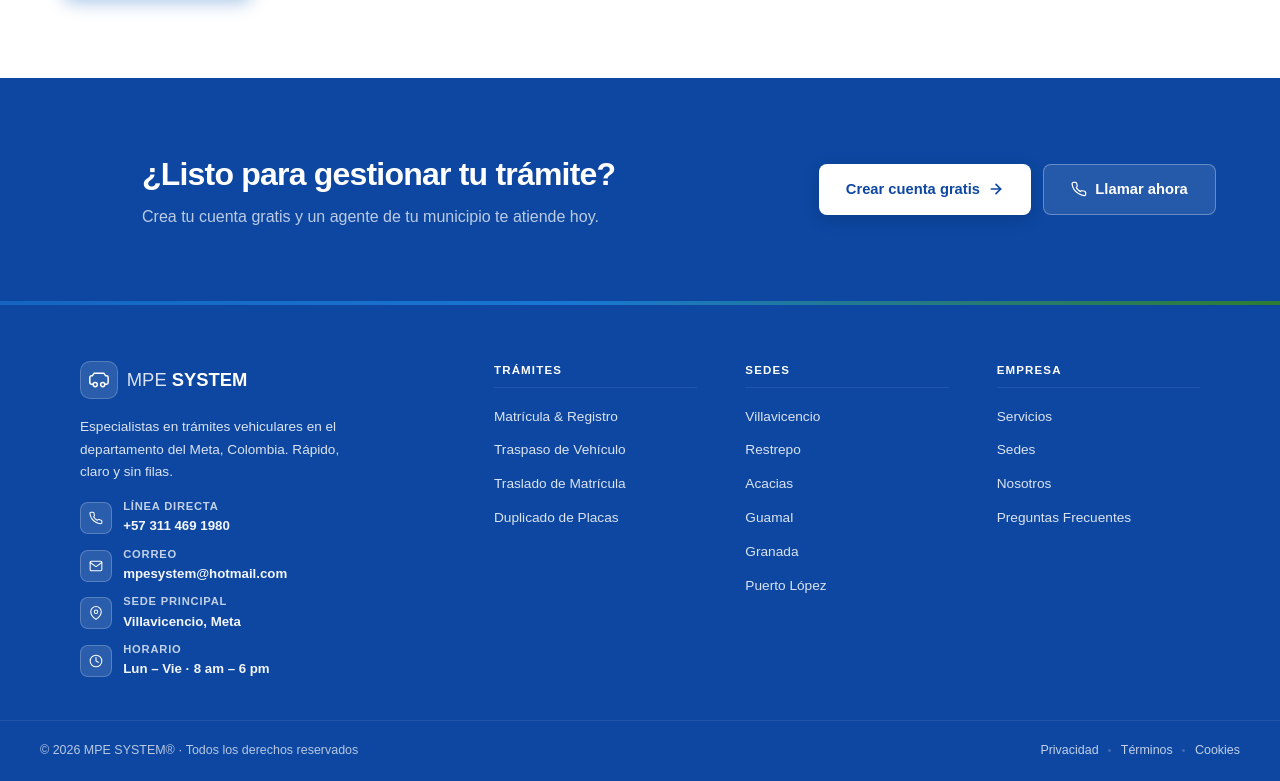
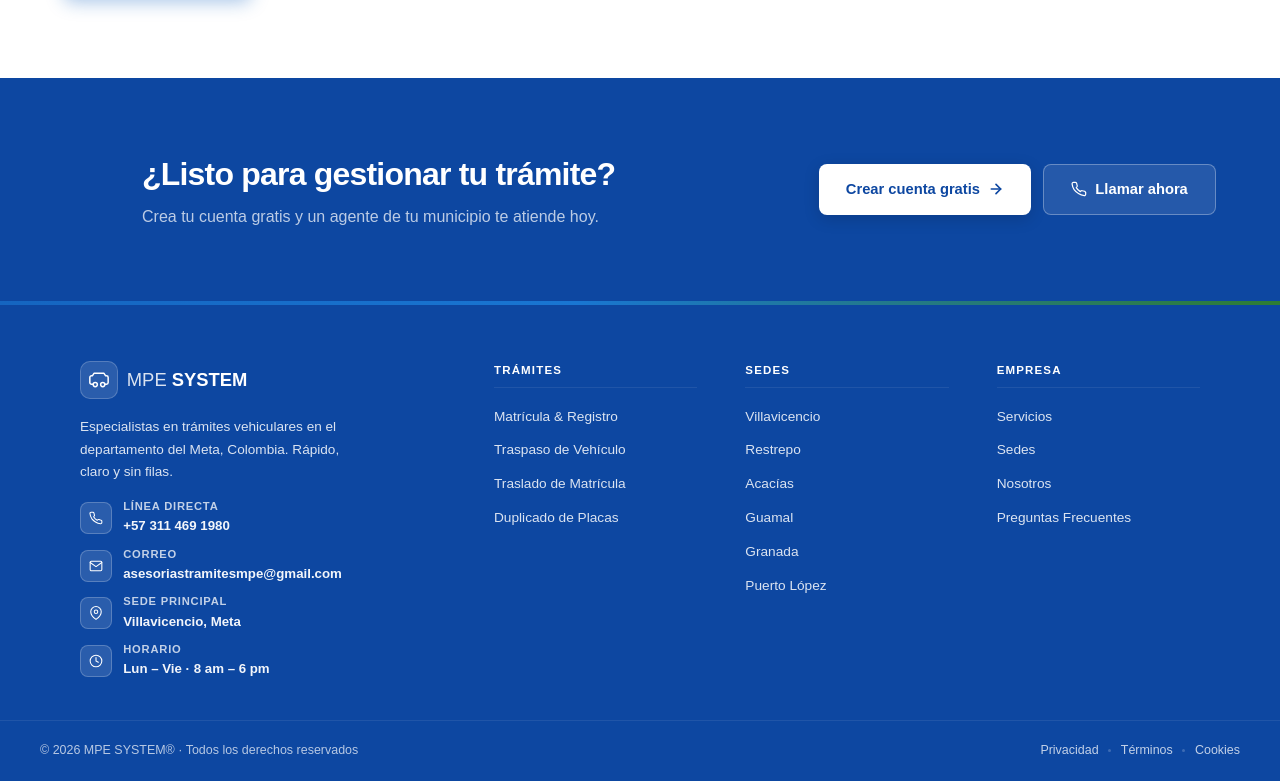
Before and after one commit to Andres0606/Proyecto-GBD-MPETrackSystem, a Next.js app in the folder Frontend/: page /Inicio in a window 1280 px wide. Shown: the part 2521-3302 px from the top of the page. Built offline with nearby package versions, Linux system fonts and the light colour scheme.

Commit message:
arreglo footer

```diff
--- a/Frontend/app/Inicio/Footer.tsx
+++ b/Frontend/app/Inicio/Footer.tsx
@@ -31,54 +31,26 @@ const ClockIcon = () => (
     <circle cx="12" cy="12" r="10" /><polyline points="12 6 12 12 16 14" />
   </svg>
 );
-const WhatsappIcon = () => (
-  <svg viewBox="0 0 24 24" fill="currentColor">
-    <path d="M17.472 14.382c-.297-.149-1.758-.867-2.03-.967-.273-.099-.471-.148-.67.15-.197.297-.767.966-.94 1.164-.173.199-.347.223-.644.075-.297-.15-1.255-.463-2.39-1.475-.883-.788-1.48-1.761-1.653-2.059-.173-.297-.018-.458.13-.606.134-.133.298-.347.446-.52.149-.174.198-.298.298-.497.099-.198.05-.371-.025-.52-.075-.149-.669-1.612-.916-2.207-.242-.579-.487-.5-.669-.51-.173-.008-.371-.01-.57-.01-.198 0-.52.074-.792.372-.272.297-1.04 1.016-1.04 2.479 0 1.462 1.065 2.875 1.213 3.074.149.198 2.096 3.2 5.077 4.487.709.306 1.262.489 1.694.625.712.227 1.36.195 1.871.118.571-.085 1.758-.719 2.006-1.413.248-.694.248-1.289.173-1.413-.074-.124-.272-.198-.57-.347z" />
-    <path d="M12 0C5.373 0 0 5.373 0 12c0 2.136.558 4.136 1.535 5.874L.057 23.215a.5.5 0 0 0 .63.63l5.34-1.478A11.95 11.95 0 0 0 12 24c6.627 0 12-5.373 12-12S18.627 0 12 0zm0 22c-1.95 0-3.77-.525-5.33-1.44l-.38-.226-3.938 1.09 1.09-3.938-.226-.38A9.96 9.96 0 0 1 2 12C2 6.477 6.477 2 12 2s10 4.477 10 10-4.477 10-10 10z" />
-  </svg>
-);
-const InstagramIcon = () => (
-  <svg viewBox="0 0 24 24" fill="none" stroke="currentColor" strokeWidth="1.8" strokeLinecap="round" strokeLinejoin="round">
-    <rect x="2" y="2" width="20" height="20" rx="5" ry="5" />
-    <path d="M16 11.37A4 4 0 1 1 12.63 8 4 4 0 0 1 16 11.37z" />
-    <line x1="17.5" y1="6.5" x2="17.51" y2="6.5" />
-  </svg>
-);
-const FacebookIcon = () => (
-  <svg viewBox="0 0 24 24" fill="none" stroke="currentColor" strokeWidth="1.8" strokeLinecap="round" strokeLinejoin="round">
-    <path d="M18 2h-3a5 5 0 0 0-5 5v3H7v4h3v8h4v-8h3l1-4h-4V7a1 1 0 0 1 1-1h3z" />
-  </svg>
-);
-const ShieldIcon = () => (
-  <svg viewBox="0 0 24 24" fill="none" stroke="currentColor" strokeWidth="1.8" strokeLinecap="round" strokeLinejoin="round">
-    <path d="M12 22s8-4 8-10V5l-8-3-8 3v7c0 6 8 10 8 10z" />
-  </svg>
-);
-const CheckIcon = () => (
-  <svg viewBox="0 0 24 24" fill="none" stroke="currentColor" strokeWidth="2.5" strokeLinecap="round" strokeLinejoin="round">
-    <polyline points="20 6 9 17 4 12" />
-  </svg>
-);
 
 const NAV_COLS = [
   {
     title: 'Trámites',
     links: [
-      { label: 'Matrícula & Registro', href: '/servicios#matricula' },
-      { label: 'Traspaso de Vehículo', href: '/servicios#traspaso' },
-      { label: 'Traslado de Matrícula', href: '/servicios#traslado' },
-      { label: 'Duplicado de Placas', href: '/servicios#duplicado' },
+      { label: 'Matrícula & Registro', href: '/Servicios#matricula' },
+      { label: 'Traspaso de Vehículo', href: '/Servicios#traspaso' },
+      { label: 'Traslado de Matrícula', href: '/Servicios#traslado' },
+      { label: 'Duplicado de Placas', href: '/Servicios#duplicado-placas' },
     ],
   },
   {
     title: 'Sedes',
     links: [
-      { label: 'Villavicencio', href: '/sedes#villavicencio' },
-      { label: 'Restrepo', href: '/sedes#restrepo' },
-      { label: 'Acacias', href: '/sedes#acacias' },
-      { label: 'Guamal', href: '/sedes#guamal' },
-      { label: 'Granada', href: '/sedes#granada' },
-      { label: 'Puerto López', href: '/sedes#lopez' },
+      { label: 'Villavicencio', href: '/Sedes#villavicencio' },
+      { label: 'Restrepo', href: '/Sedes#restrepo' },
+      { label: 'Acacías', href: '/Sedes#acacias' },
+      { label: 'Guamal', href: '/Sedes#guamal' },
+      { label: 'Granada', href: '/Sedes#granada' },
+      { label: 'Puerto López', href: '/Sedes#lopez' },
     ],
   },
   {
@@ -91,8 +63,6 @@ const NAV_COLS = [
     ],
   },
 ];
-
-
 
 export default function Footer() {
   const year = new Date().getFullYear();
@@ -126,7 +96,7 @@ export default function Footer() {
               <span className={styles.contactIco}><MailIcon /></span>
               <div>
                 <span className={styles.contactLabel}>Correo</span>
-                <span className={styles.contactVal}>mpesystem@hotmail.com</span>
+                <span className={styles.contactVal}>asesoriastramitesmpe@gmail.com</span>
               </div>
             </li>
             <li>
--- a/Frontend/app/Sedes/page.tsx
+++ b/Frontend/app/Sedes/page.tsx
@@ -33,12 +33,6 @@ const MailIcon = () => (
     <polyline points="22,6 12,13 2,6"/>
   </svg>
 );
-const WhatsappIcon = () => (
-  <svg viewBox="0 0 24 24" fill="currentColor">
-    <path d="M17.472 14.382c-.297-.149-1.758-.867-2.03-.967-.273-.099-.471-.148-.67.15-.197.297-.767.966-.94 1.164-.173.199-.347.223-.644.075-.297-.15-1.255-.463-2.39-1.475-.883-.788-1.48-1.761-1.653-2.059-.173-.297-.018-.458.13-.606.134-.133.298-.347.446-.52.149-.174.198-.298.298-.497.099-.198.05-.371-.025-.52-.075-.149-.669-1.612-.916-2.207-.242-.579-.487-.5-.669-.51-.173-.008-.371-.01-.57-.01-.198 0-.52.074-.792.372-.272.297-1.04 1.016-1.04 2.479 0 1.462 1.065 2.875 1.213 3.074.149.198 2.096 3.2 5.077 4.487.709.306 1.262.489 1.694.625.712.227 1.36.195 1.871.118.571-.085 1.758-.719 2.006-1.413.248-.694.248-1.289.173-1.413-.074-.124-.272-.198-.57-.347z"/>
-    <path d="M12 0C5.373 0 0 5.373 0 12c0 2.136.558 4.136 1.535 5.874L.057 23.215a.5.5 0 0 0 .63.63l5.34-1.478A11.95 11.95 0 0 0 12 24c6.627 0 12-5.373 12-12S18.627 0 12 0zm0 22c-1.95 0-3.77-.525-5.33-1.44l-.38-.226-3.938 1.09 1.09-3.938-.226-.38A9.96 9.96 0 0 1 2 12C2 6.477 6.477 2 12 2s10 4.477 10 10-4.477 10-10 10z"/>
-  </svg>
-);
 const StarIcon = () => (
   <svg viewBox="0 0 24 24" fill="currentColor">
     <polygon points="12 2 15.09 8.26 22 9.27 17 14.14 18.18 21.02 12 17.77 5.82 21.02 7 14.14 2 9.27 8.91 8.26 12 2"/>
@@ -70,7 +64,7 @@ const SEDES = [
     short: 'Sede central con atención presencial. Todos los trámites vehiculares disponibles en un solo lugar.',
     direccion: 'Calle 3C #29-21 Barrio Coralina',
     telefono: '+57 311 469 1980',
-    correo: 'transmeta@hotmail.com',
+    correo: 'asesoriastramitesmpe@gmail.com',
     horario: 'Lun – Vie · 8:00 am – 6:00 pm · Sáb 8:00 am – 1:00 pm',
     mapsUrl: 'https://maps.app.goo.gl/miNucAYGVjiu7AqT6',
     servicios: [
@@ -85,10 +79,10 @@ const SEDES = [
     tipo: 'cobertura',
     tag: 'Zona de Cobertura',
     color: 'verde',
-    short: 'Gestión asistida para trámites que deben realizarse en Restrepo. Un agente te orienta, revisa tus documentos y coordina el trámite para reducir desplazamientos innecesarios.',
-    direccion: null,
+    short: 'Gestión asistida para trámites que deben realizarse en Restrepo. Un agente te orienta, revisa tus documentos y coordina el trámite.',
+    direccion: 'Restrepo, Meta (Atención Digital/Remota)',
     telefono: '+57 311 469 1980',
-    correo: 'transmeta@hotmail.com',
+    correo: 'asesoriastramitesmpe@gmail.com',
     horario: 'Lun – Vie · 8:00 am – 5:00 pm',
     mapsUrl: 'https://maps.google.com/?q=Restrepo+Meta+Colombia',
     servicios: [
@@ -100,20 +94,21 @@ const SEDES = [
   },
   {
     id: 'acacias',
-    nombre: 'Acacias',
+    nombre: 'Acacías',
     tipo: 'cobertura',
     tag: 'Zona de Cobertura',
     color: 'verde',
-    short: 'Gestión asistida para trámites que deben realizarse en Acacías. Un agente te orienta, revisa tus documentos y coordina el proceso.',    direccion: null,
+    short: 'Gestión asistida para trámites que deben realizarse en Acacías. Un agente te orienta y coordina el proceso.',
+    direccion: 'Acacías, Meta (Atención Digital/Remota)',
     telefono: '+57 311 469 1980',
-    correo: 'transmeta@hotmail.com',
+    correo: 'asesoriastramitesmpe@gmail.com',
     horario: 'Lun – Vie · 8:00 am – 5:00 pm',
     mapsUrl: 'https://maps.google.com/?q=Acacias+Meta+Colombia',
     servicios: [
       'Acompañamiento personalizado',
       'Revisión previa de documentos',
       'Coordinación de firmas o huellas cuando aplique',
-      'Gestión del trámite en Acacias',
+      'Gestión del trámite en Acacías',
     ],
   },
   {
@@ -122,9 +117,10 @@ const SEDES = [
     tipo: 'cobertura',
     tag: 'Zona de Cobertura',
     color: 'verde',
-    short: 'Acompañamiento para trámites que deben gestionarse en Guamal. Revisamos tus documentos y te guiamos en cada paso.',    direccion: null,
+    short: 'Acompañamiento para trámites que deben gestionarse en Guamal. Revisamos tus documentos y te guiamos en cada paso.',
+    direccion: 'Guamal, Meta (Atención Digital/Remota)',
     telefono: '+57 311 469 1980',
-    correo: 'transmeta@hotmail.com',
+    correo: 'asesoriastramitesmpe@gmail.com',
     horario: 'Lun – Vie · 8:00 am – 5:00 pm',
     mapsUrl: 'https://maps.google.com/?q=Guamal+Meta+Colombia',
     servicios: [
@@ -140,9 +136,10 @@ const SEDES = [
     tipo: 'cobertura',
     tag: 'Zona de Cobertura',
     color: 'verde',
-    short: 'Gestión asistida para trámites que deben realizarse en Granada. Un agente coordina el proceso y evita desplazamientos innecesarios.',    direccion: null,
+    short: 'Gestión asistida para trámites que deben realizarse en Granada. Un agente coordina el proceso para ti.',
+    direccion: 'Granada, Meta (Atención Digital/Remota)',
     telefono: '+57 311 469 1980',
-    correo: 'transmeta@hotmail.com',
+    correo: 'asesoriastramitesmpe@gmail.com',
     horario: 'Lun – Vie · 8:00 am – 5:00 pm',
     mapsUrl: 'https://maps.google.com/?q=Granada+Meta+Colombia',
     servicios: [
@@ -158,9 +155,10 @@ const SEDES = [
     tipo: 'cobertura',
     tag: 'Zona de Cobertura',
     color: 'verde',
-    short: 'Acompañamiento para trámites que deben gestionarse en Puerto López. Un agente te orienta durante todo el proceso.',    direccion: null,
+    short: 'Acompañamiento para trámites que deben gestionarse en Puerto López. Un agente te orienta durante todo el proceso.',
+    direccion: 'Puerto López, Meta (Atención Digital/Remota)',
     telefono: '+57 311 469 1980',
-    correo: 'transmeta@hotmail.com',
+    correo: 'asesoriastramitesmpe@gmail.com',
     horario: 'Lun – Vie · 8:00 am – 5:00 pm',
     mapsUrl: 'https://maps.google.com/?q=Puerto+Lopez+Meta+Colombia',
     servicios: [
@@ -253,7 +251,6 @@ export default function SedesPage() {
                 <h2 className={styles.panelName}>{sede.nombre}</h2>
                 <p className={styles.panelDesc}>{sede.short}</p>
               </div>
-
             </div>
 
             {/* Aviso cobertura remota */}
@@ -273,15 +270,13 @@ export default function SedesPage() {
               <div className={styles.panelLeft}>
                 <h4 className={styles.blockTitle}>Información de contacto</h4>
                 <ul className={styles.infoList}>
-                  {sede.direccion && (
                   <li>
                     <span className={`${styles.infoIco} ${styles[`ico_${sede.color}`]}`}><MapPinIcon /></span>
                     <div>
-                        <span className={styles.infoLabel}>Dirección</span>
+                      <span className={styles.infoLabel}>Ubicación</span>
                       <span className={styles.infoVal}>{sede.direccion}</span>
                     </div>
                   </li>
-                  )}
                   <li>
                     <span className={`${styles.infoIco} ${styles[`ico_${sede.color}`]}`}><PhoneIcon /></span>
                     <div>
@@ -304,12 +299,6 @@ export default function SedesPage() {
                     </div>
                   </li>
                 </ul>
-
-                <div className={styles.statsRow}>
-
-
-
-                </div>
               </div>
 
               {/* Columna derecha — servicios + acciones */}
@@ -327,7 +316,6 @@ export default function SedesPage() {
                 </ul>
 
                 <div className={styles.cardActions}>
-
                   {sede.tipo === 'oficina' ? (
                     <a
                       href={sede.mapsUrl}
@@ -372,7 +360,7 @@ export default function SedesPage() {
           <button className={styles.btnWhite} onClick={() => router.push('/registro')}>
             Crear cuenta gratis <ArrowIcon />
           </button>
-          <a href="tel:+573100000000" className={styles.btnGhostW}>
+          <a href="tel:+573114691980" className={styles.btnGhostW}>
             <PhoneIcon /> Llamar ahora
           </a>
         </div>
```
Also changed, not shown: Frontend/app/Nosotros/page.tsx (+4 -4 lines). Lines whose indentation alone changed are shown as unchanged.
